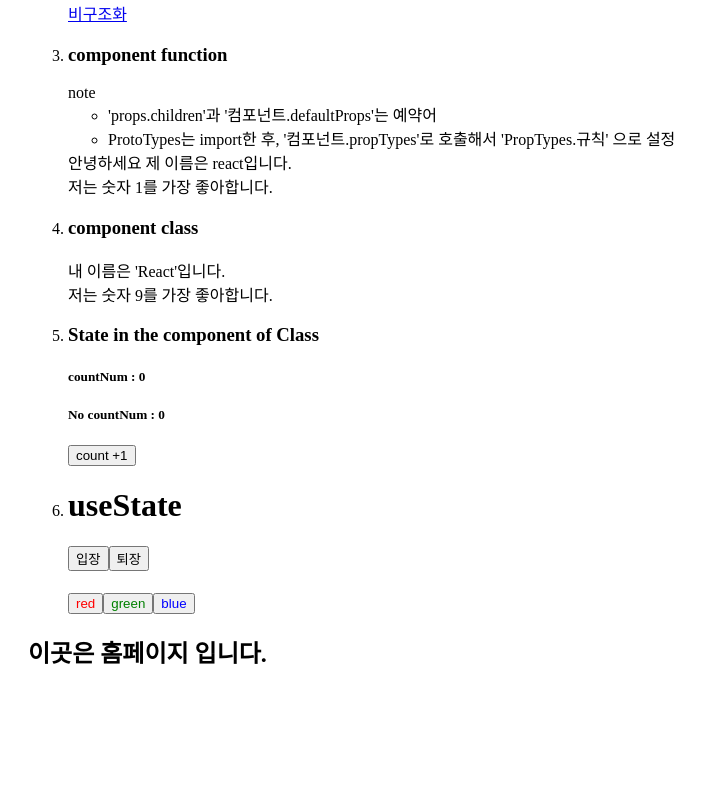
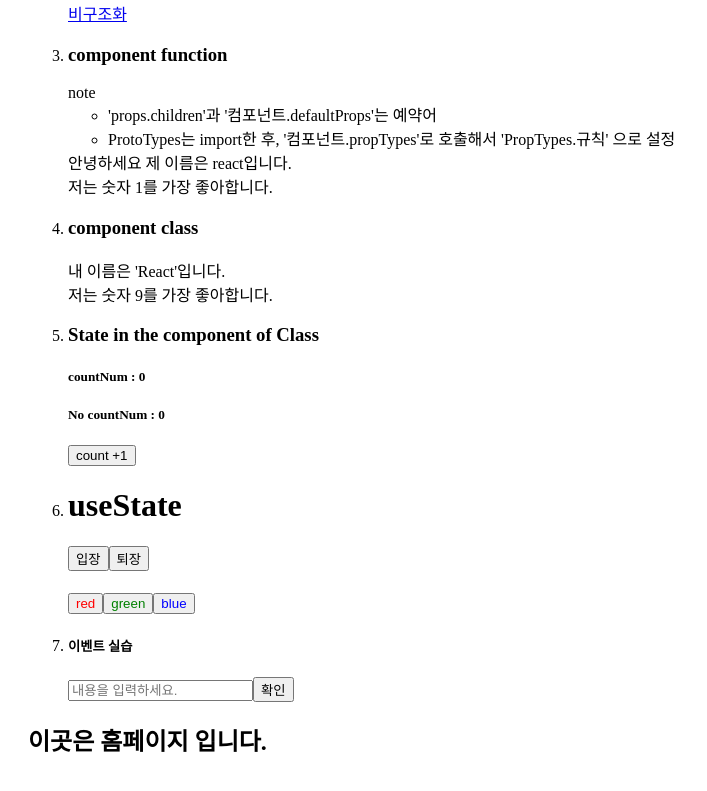
Before and after one commit to normalstory/test, a React (Create React App) app: page / in a window 1280 px wide. Shown: the part 295-1086 px from the top of the page, without its empty margins (0-707 px from the left). Before the commit the page ends 1012 px from the top, so only its background shows below. Built offline with nearby package versions, Linux system fonts and the light colour scheme.

Commit message:
event study

```diff
--- a/src/App.js
+++ b/src/App.js
@@ -9,6 +9,7 @@ import Mycomponent from './components/Mycomponent';
 import MycomponentClass from './components/MycomponentClass';
 import ComponentStateClass from './components/ComponentStateClass';
 import HooksBasic from './components/HooksBasic';
+import EventTest from './components/EventTest';
 
 class App extends Component {
   render() {
@@ -51,6 +52,9 @@ class App extends Component {
             <li>
               <HooksBasic></HooksBasic>
             </li>
+            <li>
+              <EventTest />
+            </li>
           </ol>
 
           <Route exact path="/" component={Home} />
--- /dev/null
+++ b/src/components/EventTest.js
@@ -0,0 +1,43 @@
+import React, { Component } from 'react';
+
+class EventTest extends Component {
+  state = {
+    message: '',
+  };
+  constructor(props) {
+    super(props);
+    this.handleChage = this.handleChage.bind(this);
+    this.handleClick = this.handleClick.bind(this);
+  }
+  handleChage(e) {
+    //console.log(e.target.value);
+    //const val=e.target.value;
+    //this.setState(e.target.value);
+    this.setState({
+      message: e.target.value,
+    });
+  }
+  handleClick() {
+    alert(this.state.message);
+    this.setState({
+      message: '',
+    });
+  }
+  render() {
+    return (
+      <div>
+        <h5>이벤트 실습</h5>
+        <input
+          type="text"
+          name="message"
+          placeholder="내용을 입력하세요."
+          value={this.state.message}
+          onChange={this.handleChage}
+        ></input>
+        <button onClick={this.handleClick}>확인</button>
+      </div>
+    );
+  }
+}
+
+export default EventTest;
```
